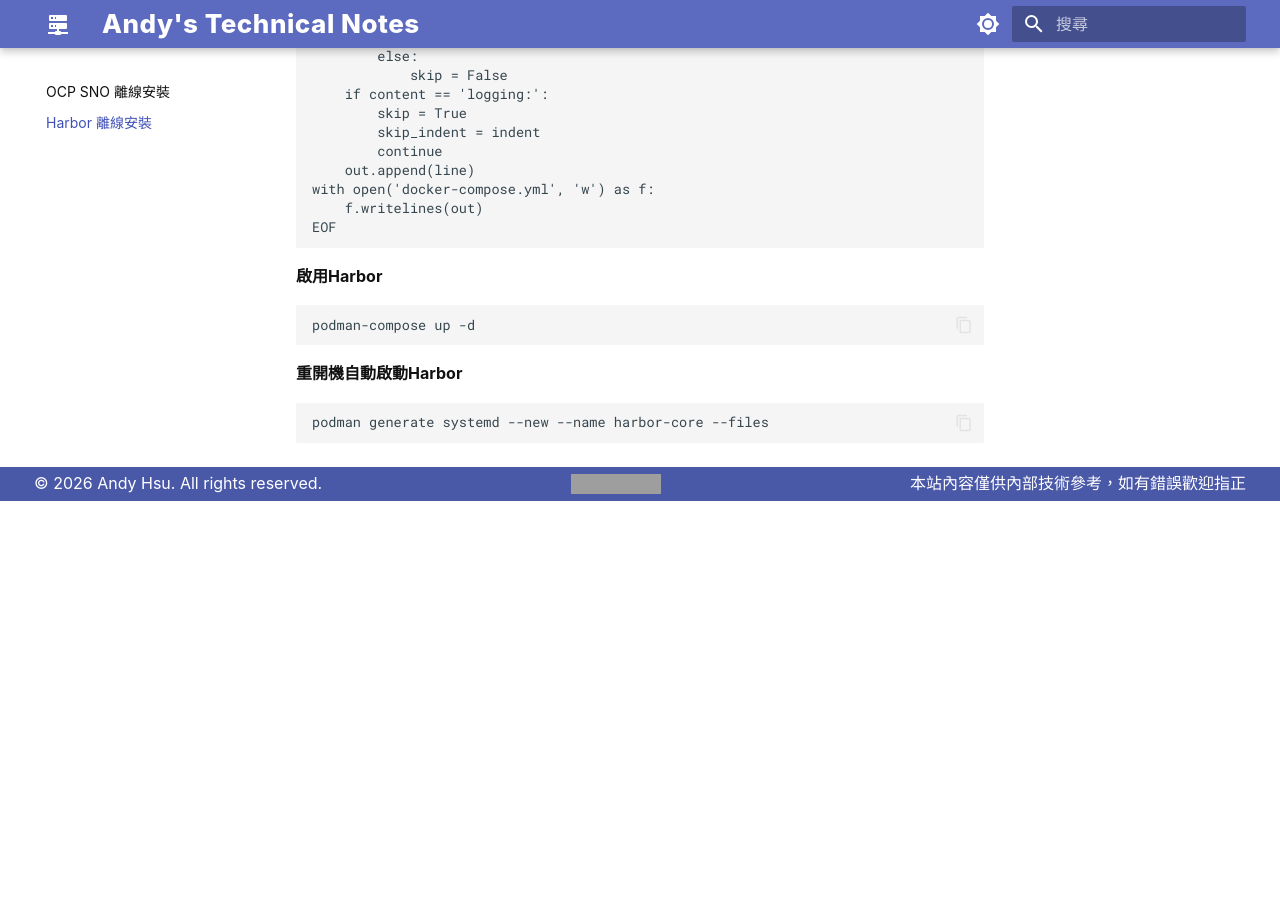
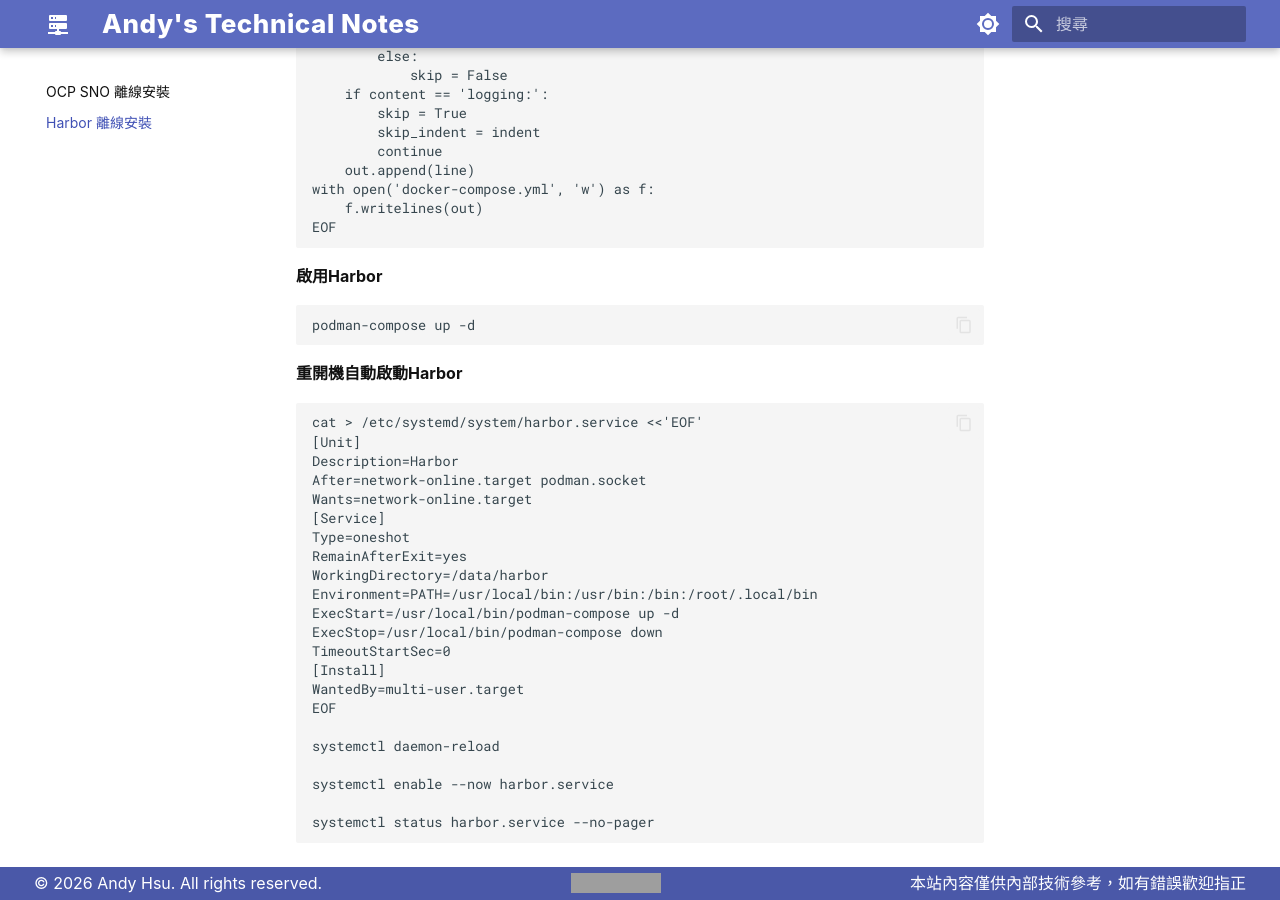
Before and after one commit to Andy0583/Metaage, an MkDocs documentation site: the page built from docs/ocp/harbor.md, in a window 1280 px wide and 900 px high, scrolled down 2990 px. Built offline with MkDocs 1.6.1 and Material for MkDocs 9.7.7, drawn with Linux system fonts in a browser that asks for light colours; before the commit the page ends 3491 px from its top, so only the background shows below that; grey boxes are pictures that could not be loaded.

Commit message:
Update harbor.md

````diff
--- a/docs/ocp/harbor.md
+++ b/docs/ocp/harbor.md
@@ -166,5 +166,26 @@ podman-compose up -d
 
 **重開機自動啟動Harbor**
 ```
-podman generate systemd --new --name harbor-core --files
+cat > /etc/systemd/system/harbor.service <<'EOF'
+[Unit]
+Description=Harbor
+After=network-online.target podman.socket
+Wants=network-online.target
+[Service]
+Type=oneshot
+RemainAfterExit=yes
+WorkingDirectory=/data/harbor
+Environment=PATH=/usr/local/bin:/usr/bin:/bin:/root/.local/bin
+ExecStart=/usr/local/bin/podman-compose up -d
+ExecStop=/usr/local/bin/podman-compose down
+TimeoutStartSec=0
+[Install]
+WantedBy=multi-user.target
+EOF
+
+systemctl daemon-reload
+
+systemctl enable --now harbor.service
+
+systemctl status harbor.service --no-pager
 ```
````
